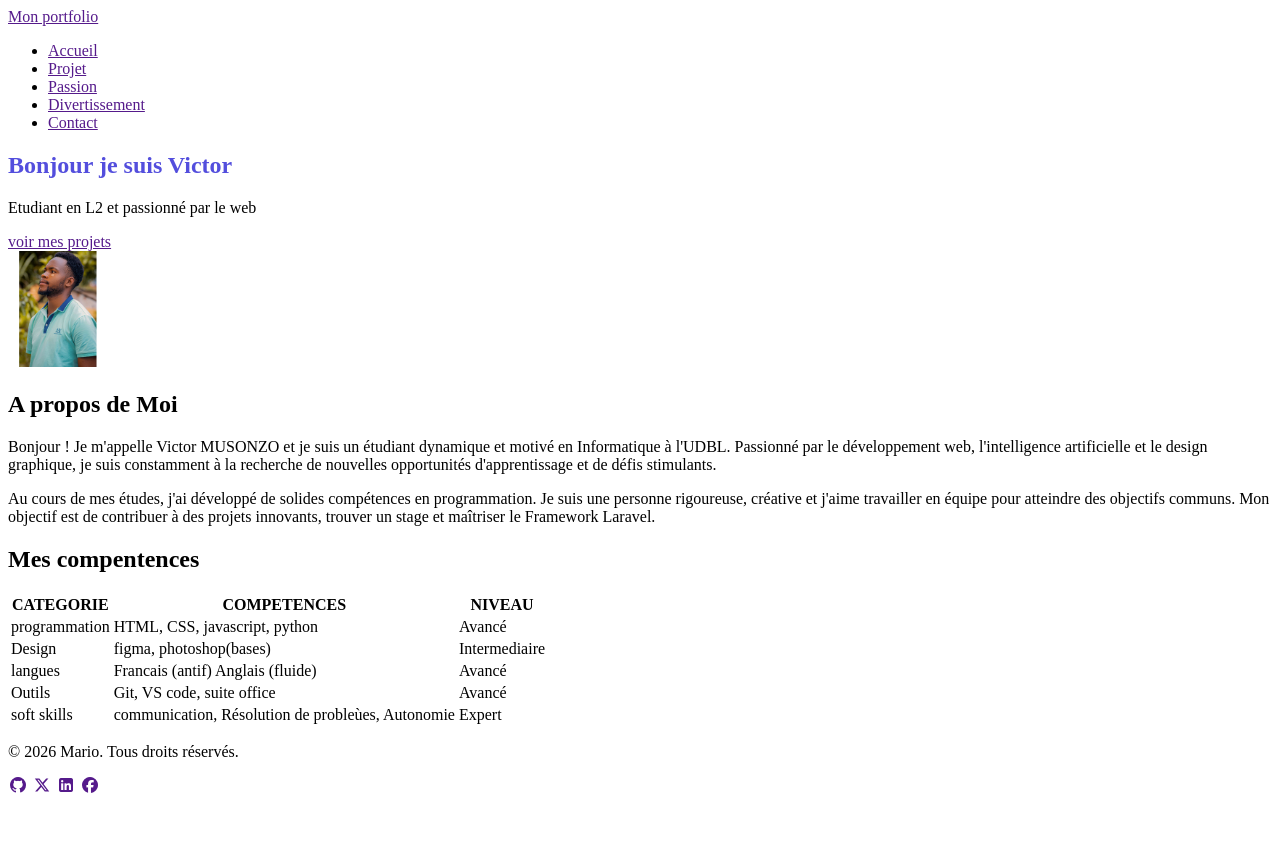
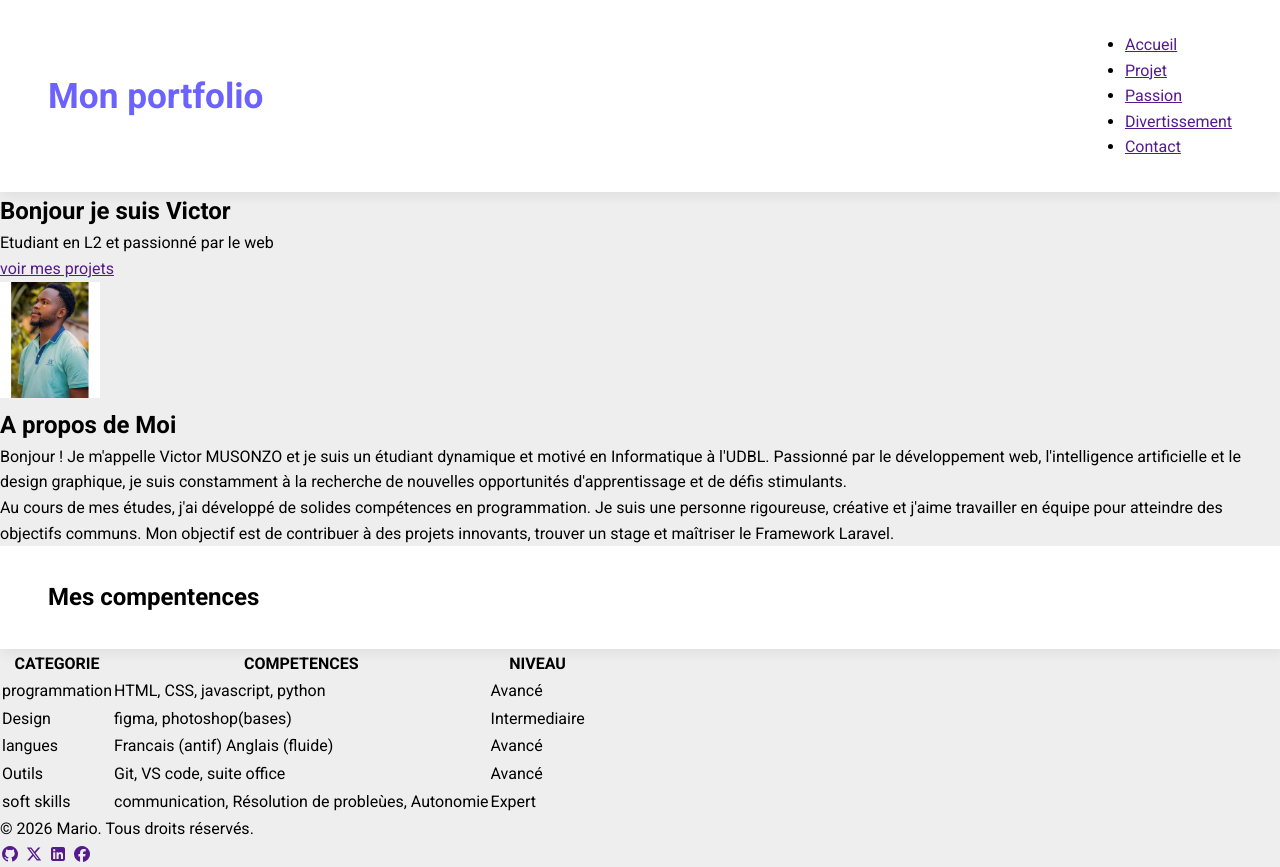
Before and after one commit to 23mn387si-code/MON_PORTFOLIO_2026, a plain HTML site: page index.html in a window 1280 px wide. Before the commit the page ends 803 px from the top, so only its background shows below. Drawn offline with Linux system fonts and the light colour scheme.

Commit message:
stylisation du header

```diff
--- a/CSS/style.css
+++ b/CSS/style.css
@@ -4,12 +4,40 @@
     --orange-vif: #FFA726;
     --gris-tres-fonce: #333;
     --gris-fonce: #666;
-    --gris-tres-claire: #F8F8F8;
+    --gris-tres-claire: #eeeeee;
     gris-clair: #EEE;
 
 
 }
 
-h1 {
-    color: var(--violet-fonce);
+* {
+    margin: 0;
+    padding: 0;
+    box-sizing: border-box;
 }
+
+body {
+    background-color: var(--gris-tres-claire);
+    font-family: Roboto, sans-serif;
+    line-height: 1.6;
+
+}
+
+header{
+    background-color: white;
+    box-shadow: 2px 6px 10px rgba(0, 0, 0, 0.05);
+    position: sticky;
+    top: 0;
+    z-index: 100;
+    display: flex;
+    justify-content: space-between;
+    align-items: center;
+    padding: 2rem 3rem;
+}
+
+header div a {
+    text-decoration: none;
+    font-size: 2.2rem;
+    font-weight: bold;
+    color: var(--violet-doux);
+}
--- a/index.html
+++ b/index.html
@@ -6,6 +6,9 @@
     <title>Mon portolio</title>
     <link rel="stylesheet" href="css/style.css">
     <link rel="stylesheet" href="https://cdnjs.cloudflare.com/ajax/libs/font-awesome/7.0.1/css/all.min.css" integrity="sha512-2SwdPD6INVrV/lHTZbO2nodKhrnDdJK9/kg2XD1r9uGqPo1cUbujc+IYdlYdEErWNu69gVcYgdxlmVmzTWnetw==" crossorigin="anonymous" referrerpolicy="no-referrer" />
+    <link rel="preconnect" href="https://fonts.googleapis.com">
+    <link rel="preconnect" href="https://fonts.gstatic.com" crossorigin>
+    <link href="https://fonts.googleapis.com/css2?family=Roboto:ital,wght@0,100..900;1,100..900&display=swap" rel="stylesheet">
 </head>
 <body>
     <header>
```
